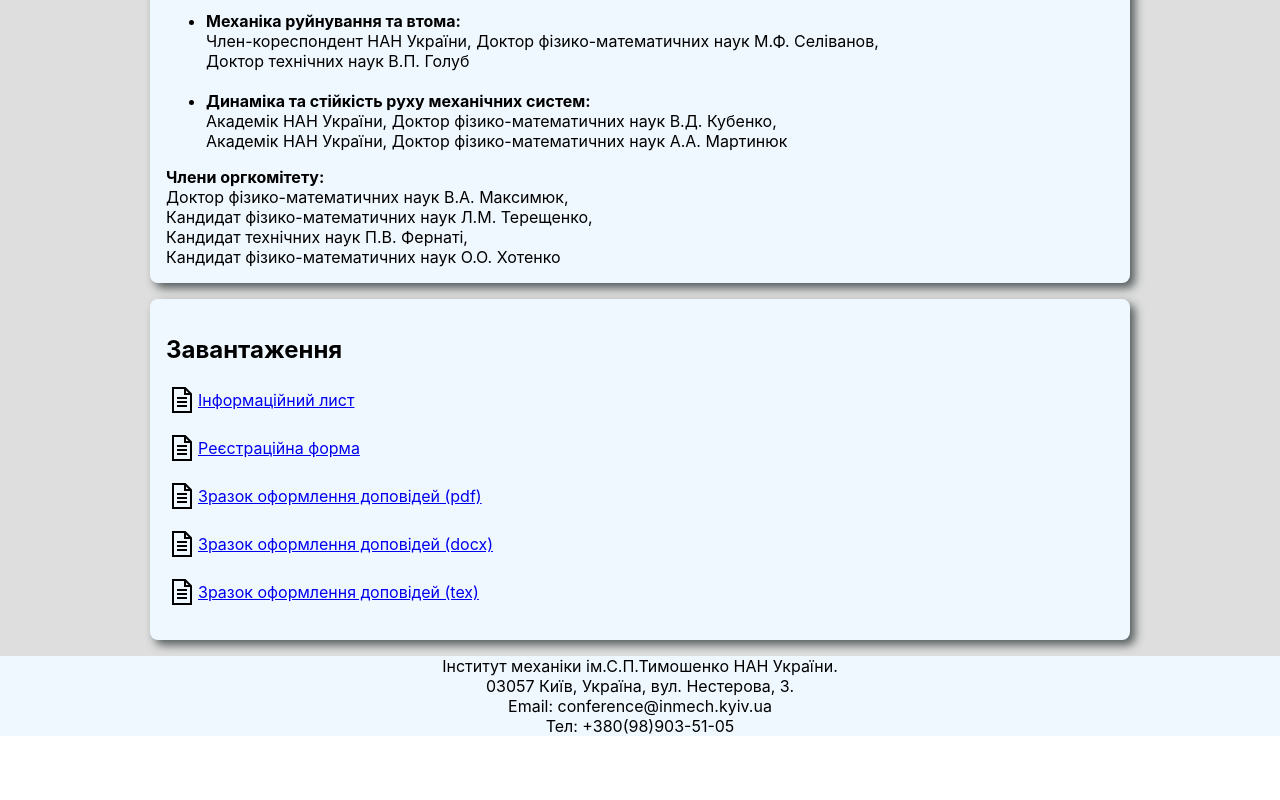
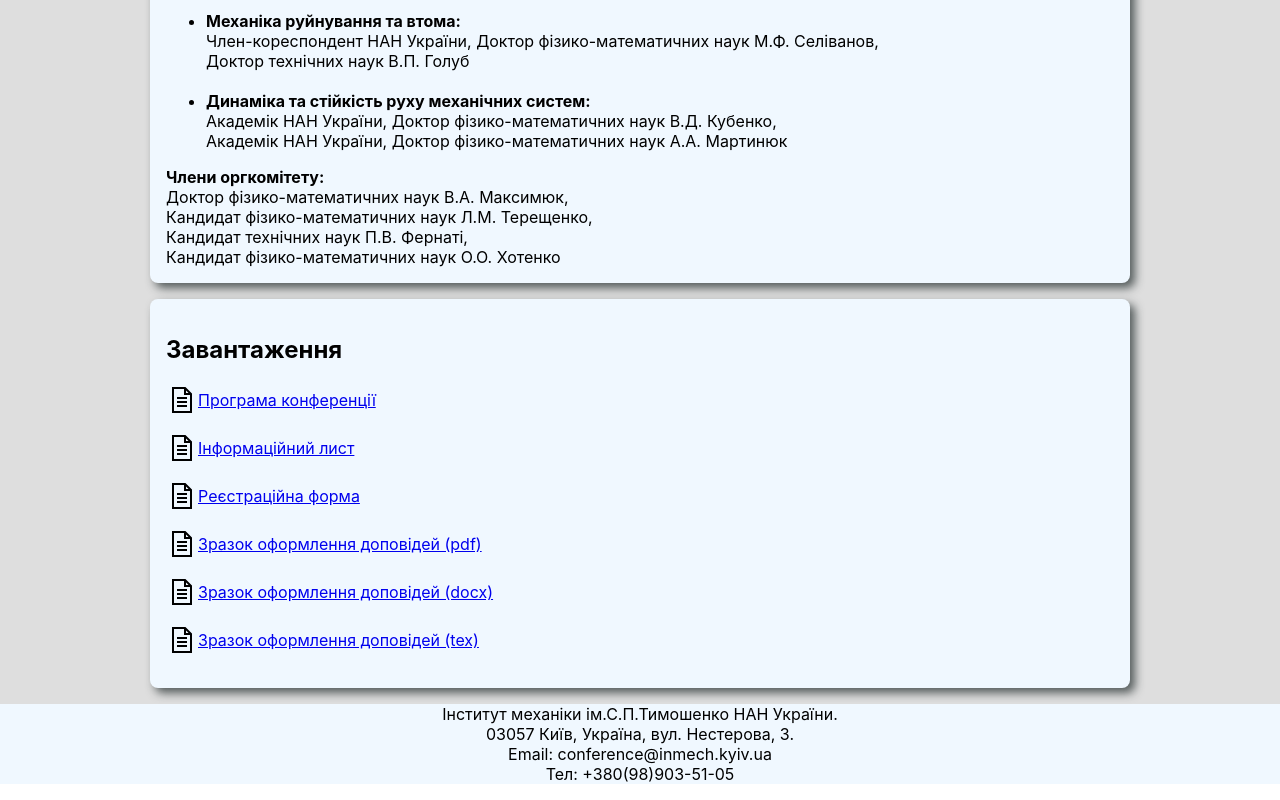
Before and after one commit to Pasha147/conf2024, a React (Create React App) app: page / in a window 1280 px wide. Shown: the part 2180-2980 px from the top of the page. Before the commit the page ends 2932 px from the top, so only its background shows below. Built offline with nearby package versions, Linux system fonts and the light colour scheme.

Commit message:
Schedule has been added

```diff
--- a/src/appdata.js
+++ b/src/appdata.js
@@ -243,6 +243,15 @@ text.Ukr.main.articles[6] = (
   <>
     <h2 style={{ textAlign: "start" }}>Завантаження</h2>
     <ul className="ul_downloads">
+    <li>
+        <a
+          href="./files/agenda_1.pdf"
+          download="./files/agenda_1.pdf"
+        >
+          <img src="./img/file.svg" alt="file"></img>
+          Програма конференції
+        </a>
+      </li>
       <li>
         <a
           href="./files/announcement_uk.docx"
@@ -483,6 +492,15 @@ text.En.main.articles[6] = (
   <>
     <h2 style={{ textAlign: "start" }}>Downloads</h2>
     <ul className="ul_downloads">
+    <li>
+        <a
+          href="./files/agenda_1.pdf"
+          download="./files/agenda_1.pdf"
+        >
+          <img src="./img/file.svg" alt="file"></img>
+          Conference schedule
+        </a>
+      </li>
       <li>
         <a
           href="./files/announcement_en.docx"
```
Also changed, not shown: 1 other file (tests, documents, lock files or other folders).
